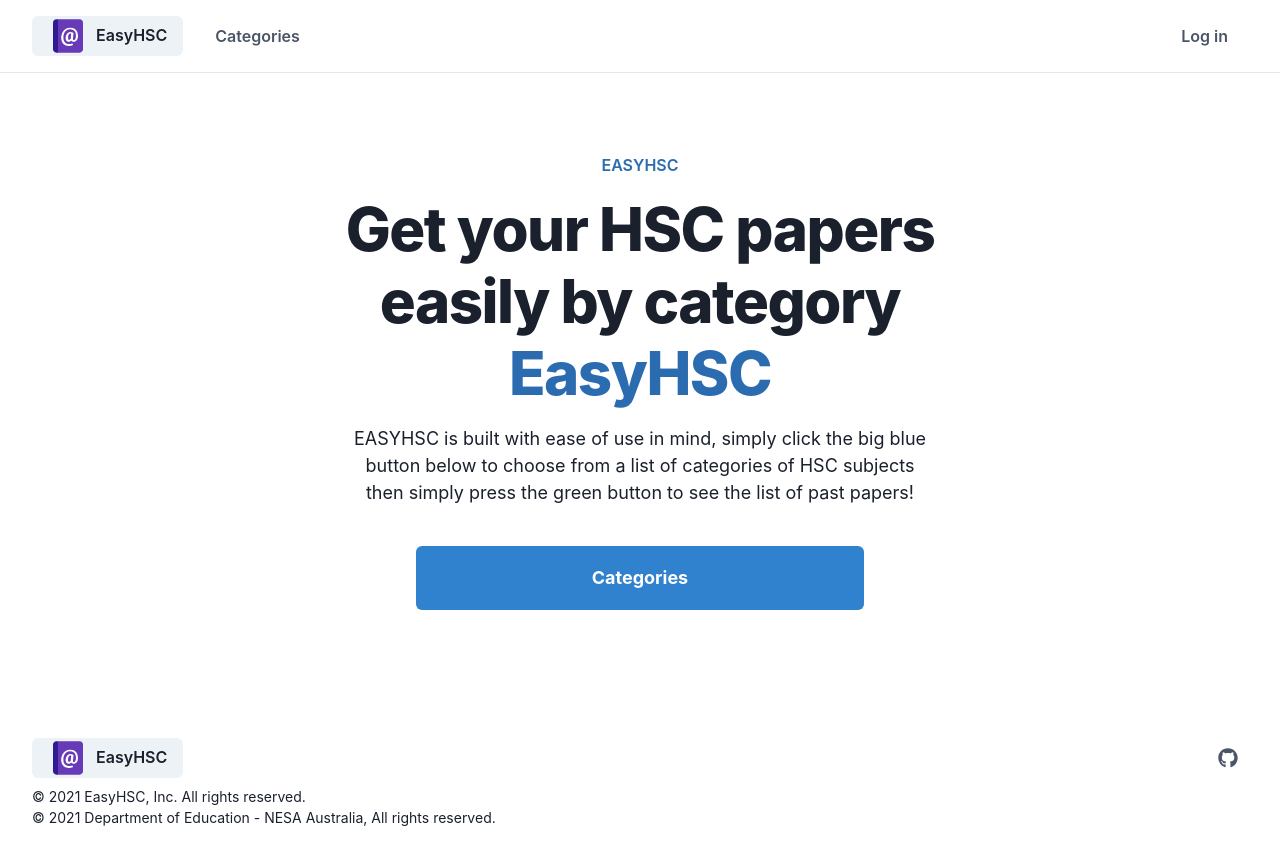
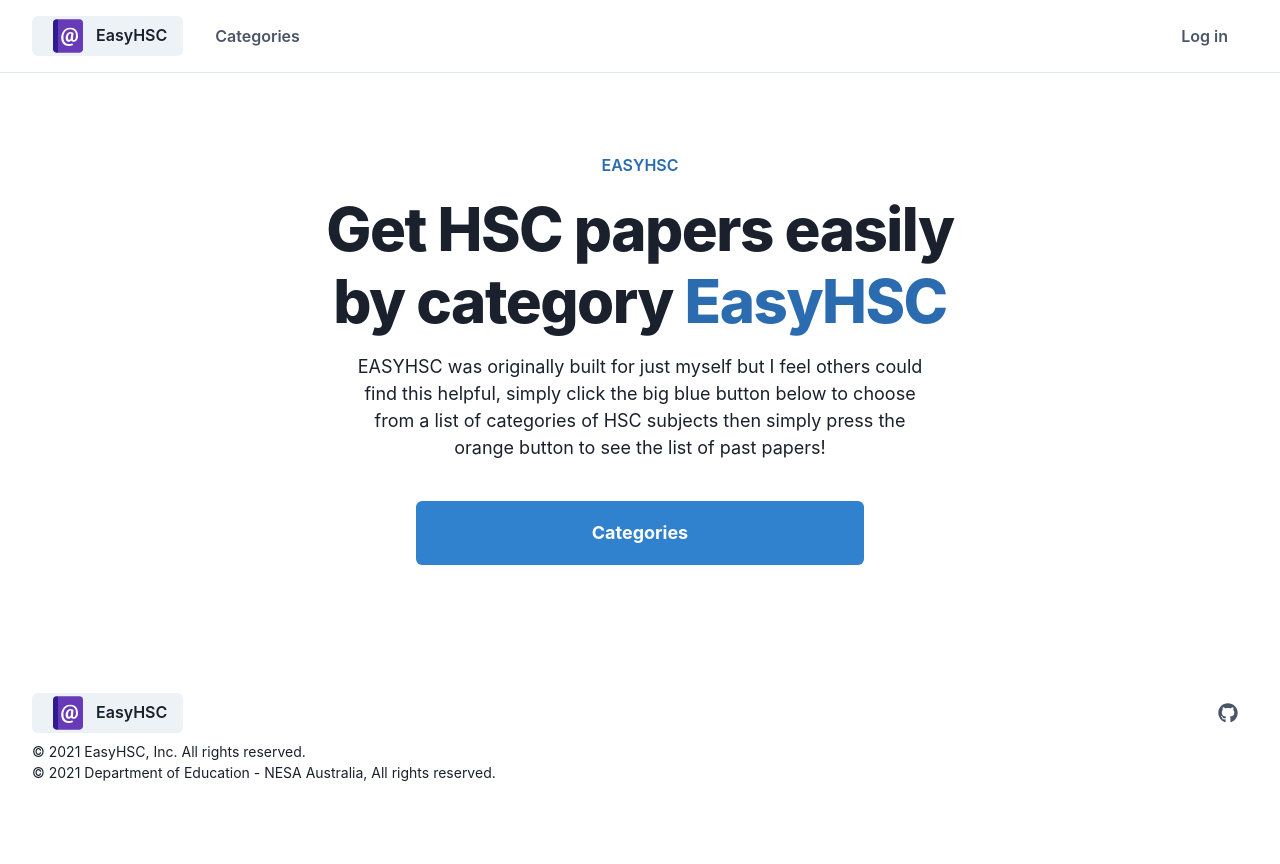
Before and after one commit to MatD1/easyhsc-web, a Next.js app: page / in a window 1280 px wide. Shown: the top 864 px of the page. After the commit the page ends 831 px from the top, so only its background shows below. Built offline with nearby package versions, Linux system fonts and the light colour scheme.

Commit message:
Update homeCta.js

```diff
--- a/components/homeCta.js
+++ b/components/homeCta.js
@@ -32,7 +32,7 @@ export const HomeCTA = () => {
           letterSpacing="tight"
           lineHeight="1.2"
         >
-          Get your HSC papers easily by category{' '}
+          Get HSC papers easily by category{' '}
           <Box
             as="mark"
             bg="unset"
@@ -43,7 +43,7 @@ export const HomeCTA = () => {
           </Box>
         </Heading>
         <Text fontSize="lg" maxW="xl" mx="auto">
-          EASYHSC is built with ease of use in mind, simply click the big blue button below to choose from a list of categories of HSC subjects then simply press the green button to see the list of past papers!
+          EASYHSC was originally built for just myself but I feel others could find this helpful, simply click the big blue button below to choose from a list of categories of HSC subjects then simply press the orange button to see the list of past papers!
         </Text>
         <Stack
           direction={{
```
